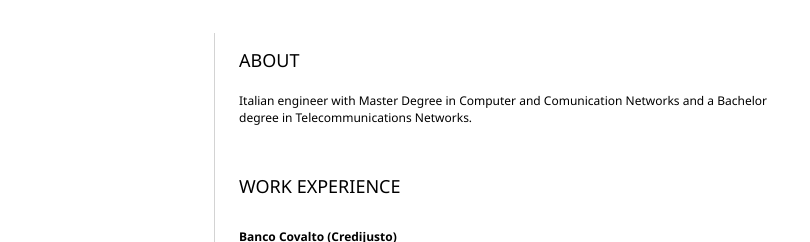
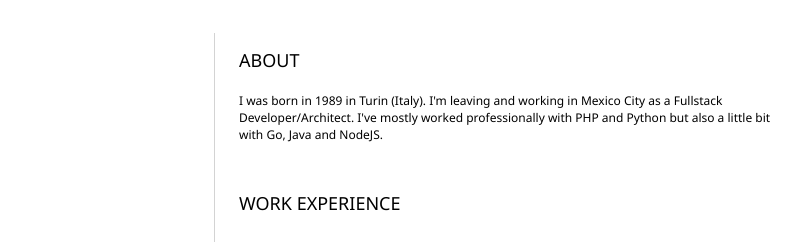
Before and after one commit to dimitrj89/resume, a plain HTML site: page index.html in a window 1280 px wide. Shown: the part 161-403 px from the top of the page, 329-1139 px from the left. Drawn offline with Linux system fonts and the light colour scheme.

Commit message:
add information

```diff
--- a/index.html
+++ b/index.html
@@ -108,7 +108,8 @@
 				<section>
 					<h2>ABOUT</h2>
 					<!-- about you -->
-					<p>Italian engineer with Master Degree in Computer and Comunication Networks and a Bachelor degree in Telecommunications Networks.</p>
+					<p> I was born in 1989 in Turin (Italy). I'm leaving and working in Mexico City as a Fullstack Developer/Architect.
+                        I've mostly worked professionally with PHP and Python but also a little bit with Go, Java and NodeJS.</p>
 				</section>
 				<section>
                     <h2>WORK EXPERIENCE</h2>
```
